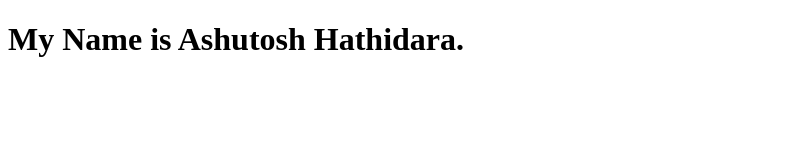
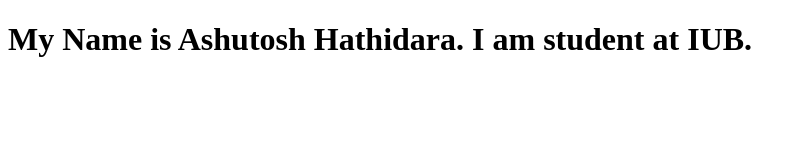
Before and after one commit to ashutosh1919/report-curator, a website: page templates/index.html in a window 1280 px wide. Shown: the whole page, without its empty margins (0-806 px from the left). Drawn offline with Linux system fonts and the light colour scheme.

Commit message:
ashutosh

```diff
--- a/templates/index.html
+++ b/templates/index.html
@@ -7,6 +7,6 @@
     <title>Document</title>
 </head>
 <body>
-    <h1>My Name is Ashutosh Hathidara.</h1>
+    <h1>My Name is Ashutosh Hathidara. I am student at IUB.</h1>
 </body>
 </html>
```
